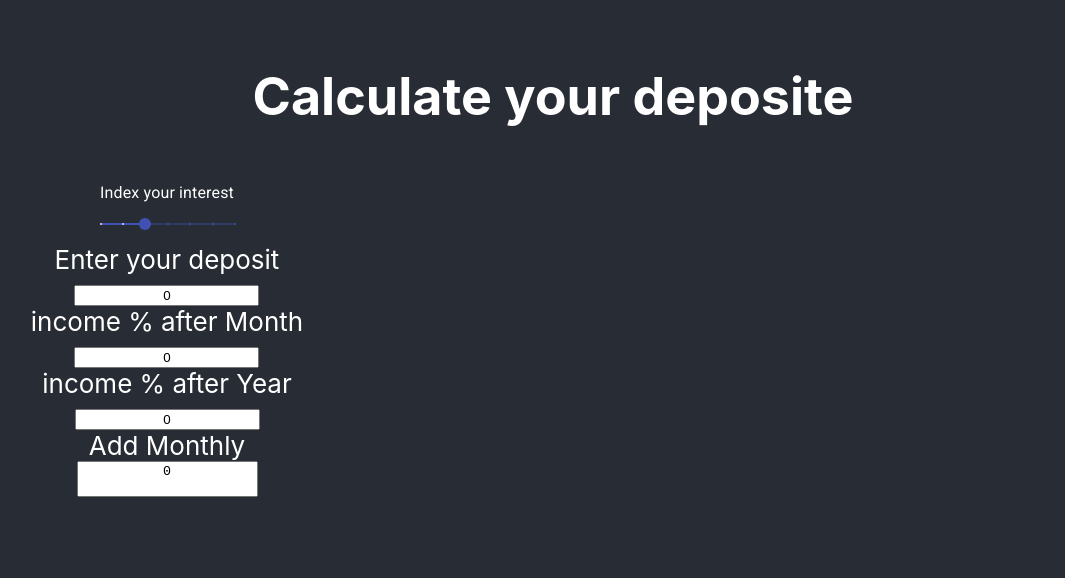
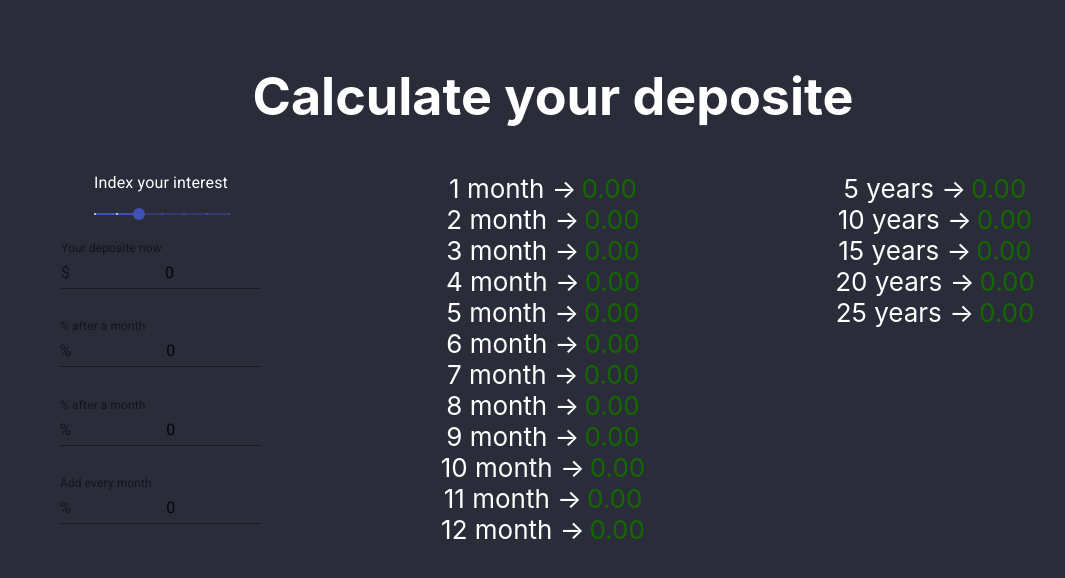
Before and after one commit to Pahomkch/Deposite_with_hard_procent, a React (Create React App) app: page / in a window 1280 px wide. Shown: the top 578 px of the page, without its empty margins (87-1152 px from the left). Built offline with nearby package versions, Linux system fonts and the light colour scheme.

Commit message:
Change UI and some logic in calculate func. And all rerender when nfo about deposite changed

```diff
--- a/src/App.css
+++ b/src/App.css
@@ -1,5 +1,5 @@
 .App {
-  background-color: #282c34;
+  background-color: #2b2c3a;
   padding-top: 30px;
   min-height: 100vh;
   font-size: calc(10px + 2vmin);
@@ -15,7 +15,7 @@
   margin: 10px;
 }
 
-h1{
+.title {
   text-align: center;
 }
 .variables  {
@@ -29,26 +29,27 @@ h1{
   flex: 0.3;
 }
 
-
 .willBe {
-  /* padding: 0 20px; */
   text-align: right;
   flex: 0.3
 }
+
 .cell {
   text-align: center;
   flex: 1;
+  color: #fff;
 }
 
 input, textarea {
   text-align: center;
 }
+
 textarea {
   resize: none;
   flex: 1;
 }
 
-.calculateEachMonth  {
+.calculateEachMonth, .calculateEachYear  {
   display: flex;
   justify-content: center;
 }
--- a/src/App.js
+++ b/src/App.js
@@ -1,12 +1,16 @@
 import React, { useState } from 'react';
 import './App.css';
 import ProcentForDeposite from './ProcentForDeposite';
+import { createMuiTheme } from '@material-ui/core/styles';
 
+import { TextField } from '@material-ui/core';
+import InputAdornment from '@material-ui/core/InputAdornment';
 
 
 const charAfterDot = 2
 
 export default function App() {
+
 //initial state
 const [procentEveryYear, setProcentPerYear] = useState(0.04)
 const [deposite, setDeposite] = useState(0)
@@ -15,18 +19,18 @@ const [yearIncome, setYearIncome] = useState(0)
 const [addEveryMonth, setAddEveryMoth] = useState(0)
 
 // Calculate
-  const calculateProcentIncomeAfterMonth = (depositCount, monthlyPaid = 0) => {
-    return +((depositCount + monthlyPaid) * procentEveryYear / 12).toFixed(charAfterDot)
+  const calculateProcentIncomeAfterMonth = (procent = procentEveryYear, depositCount = deposite, monthlyPaid = addEveryMonth  ) => {
+    return +((depositCount + monthlyPaid) * procent / 12).toFixed(charAfterDot)
   }
 
-  const calculateProcentIncomeAfterYear = (depositCount, monthlyPaid = 0) => {
+  const calculateProcentIncomeAfterYear = (procent = procentEveryYear, depositCount = deposite, monthlyPaid = addEveryMonth) => {
     const depositSumm = calculateDepositeAfterSomeMonth(12, depositCount, addEveryMonth)
-    return calculateProcentIncomeAfterMonth(depositSumm[11])
+    return calculateProcentIncomeAfterMonth(procent, depositSumm[11], monthlyPaid,   )
   }
 
-  const calculateDepositeAfterSomeMonth = (countMonth, deposite, monthlyPaid = 0, procentOfYear = procentEveryYear) => {
+  const calculateDepositeAfterSomeMonth = (countMonth, depositeCount = deposite, monthlyPaid = addEveryMonth, procentOfYear = procentEveryYear) => {
     let depositeSumms = [];
-    let newDeposite = deposite;
+    let newDeposite = depositeCount;
     for (let i = 0; i < countMonth; i++) {
       newDeposite = (newDeposite + monthlyPaid) + newDeposite * procentOfYear / 12
       depositeSumms.push(newDeposite.toFixed(charAfterDot))
@@ -41,82 +45,115 @@ const [addEveryMonth, setAddEveryMoth] = useState(0)
       newDepositSize = 0
     }
     setDeposite(newDepositSize)
-    setMonthIncome(calculateProcentIncomeAfterMonth(newDepositSize, addEveryMonth))
-    setYearIncome(calculateProcentIncomeAfterYear(newDepositSize, addEveryMonth) )
+    setMonthIncome(calculateProcentIncomeAfterMonth(procentEveryYear, newDepositSize))
+    setYearIncome(calculateProcentIncomeAfterYear(procentEveryYear, newDepositSize) )
   }
 
   const summAddEveryMonthIsChanged = event => {
     const monthlyPaid = +event.target.value
     setAddEveryMoth(monthlyPaid)
-    setMonthIncome(calculateProcentIncomeAfterMonth(deposite, monthlyPaid))
-    setYearIncome(calculateProcentIncomeAfterYear(deposite, monthlyPaid) )
+    setMonthIncome(calculateProcentIncomeAfterMonth(procentEveryYear, deposite, monthlyPaid))
+    setYearIncome(calculateProcentIncomeAfterYear(procentEveryYear, deposite, monthlyPaid) )
   }
 
 
   const userDepositInfo = (
-    <div className={'variables'}>
+    <form className={'variables'}>
       <div className={'cell'}>
-        <ProcentForDeposite  setProcent={setProcentPerYear} />
+        <ProcentForDeposite   procentEveryYear={procentEveryYear}
+                              setProcent={setProcentPerYear}
+                              setMonthIncome={setMonthIncome}
+                              setYearIncome={setYearIncome}
+                              calculateProcentIncomeAfterMonth={calculateProcentIncomeAfterMonth}
+                              calculateProcentIncomeAfterYear={calculateProcentIncomeAfterYear}
+                              deposite={deposite}
+                              addEveryMonth={addEveryMonth}
+         />
       </div>
       <div className={'cell'}>
-        <div>Enter your deposit</div>
-        <input value={deposite} onChange={depositIsChange}  type={'text'}  />
+        <TextField
+            value={deposite}
+            onChange={depositIsChange}
+            label="Your deposite now"
+            id="standard-start-adornment"
+            className={'cell'}
+            InputProps={{
+              startAdornment: <InputAdornment position="start">$</InputAdornment>,
+            }}
+          />
       </div>
 
       <div className={'cell'}>
-        <div>income % after Month</div>
-        <input value={monthIncome} onChange={() => {console.log('Its proprepty calculate automatic')}}
-                id={'inComeNextMonth'}  placeholder={'month'}  type={'text'}  />
+      <TextField
+            value={monthIncome}
+            onChange={() => {console.log('Its proprepty calculate automatic')}}
+            label="% after a month"
+            id="procentAfterMonth"
+            color="secondary"
+            InputProps={{
+              startAdornment: <InputAdornment position="start">%</InputAdornment>,
+            }}
+          />
       </div>
 
       <div className={'cell'}>
-        <div>income % after Year</div>
-        <input value={yearIncome} onChange={() => {console.log('Its proprepty calculate automatic')}}
-                id={'inComeNextYear'}  placeholder={'year'}  type={'text'}  />
+      <TextField
+            value={yearIncome}
+            onChange={() => {console.log('Its proprepty calculate automatic')}}
+            label="% after a month"
+            id="procentAfterYear"
+            color="secondary"
+
+            InputProps={{
+              startAdornment: <InputAdornment position="start">%</InputAdornment>,
+            }}
+          />
+
       </div>
 
       <div className={'cell'}>
-        <div>Add Monthly</div>
-        <textarea placeholder={'Can add every month'}
-                id={'addEveryMonth'}
-                value={addEveryMonth}
-                onChange={summAddEveryMonthIsChanged} />
+        <TextField  label="Add every month"
+                    placeholder={'Can add every month'}
+                    value={addEveryMonth}
+                    onChange={summAddEveryMonthIsChanged}
+                    InputProps={{
+                      startAdornment: <InputAdornment position="start">%</InputAdornment>,
+                    }}
+          />
       </div>
-    </div>)
+    </form>)
 
-  // const willBeMoneyOnAYear = calculateDepositeSizeForSomeMonths(deposite, addEveryMonth, 12)
-  //                                   .map( (sum, index) => {
-  //                                     let showSum = +sum.toFixed(charAfterDot)
-  //                                     return (
-  //                                       <div className={'calculateEachMonth'}>
-  //                                         <p> After {index + 1} month:</p>
-  //                                         <p className={'calculateDeposite'}>{showSum}</p>
-  //                                       </div>
-  //                                     )})  ;
+  const willBeMoneyOnAYear = calculateDepositeAfterSomeMonth(12, deposite, addEveryMonth)
+                                    .map( (sum, index) => {
+                                      return (
+                                        <div className={'calculateEachMonth'}>
+                                          <p> {index + 1} month -></p>
+                                          <p className={'calculateDeposite'}>{sum}</p>
+                                        </div>
+                                      )})  ;
 
-  //   const willBeMoneyOnLongTherm = calculateDepositeSizeForSomeMonths(deposite, addEveryMonth, 240)
-  //                                     .map( (sum, index) => {
-  //                                       return (index === 59 || index === 119 || index === 179 || index === 239  ) ?
-  //                                               <div className={'calculateEachMonth'}>
-  //                                                 After {index=== 59 && '5 years'}
-  //                                                         {index === 119 && '10 years'}
-  //                                                         {index === 179 && '15 years'}
-  //                                                         {index === 239 && '20 years'}
-  //                                                   <p className={'calculateDeposite'}>{sum}</p></div>
-  //                                               : null
-  //                                     })
+    const willBeMoneyOnLongTherm = calculateDepositeAfterSomeMonth(300)
+                                        .map( (summa, index) => {
+                                            if (index === 59 || index === 119 || index === 179 || index === 239 || index === 299) {
+                                              return <div className={'calculateEachYear'}>
+                                                        <p> { (index + 1) / 12} years -></p>
+                                                        <p className={'calculateDeposite'}>{summa}</p>
+                                                      </div>
+                                            }
+                                            return null
+                                          })
 
 
   return (
     <div className={'App'} color="primary">
-      <h1>Calculate your deposite</h1>
+      <h1 className={'title'}>Calculate your deposite</h1>
       <div className={'container'}>
         {userDepositInfo}
         <div className={'willBe'}>
-          {/* {willBeMoneyOnAYear} */}
+          {willBeMoneyOnAYear}
         </div>
         <div className={'longThermPlans'}>
-          {/* {willBeMoneyOnLongTherm} */}
+          {willBeMoneyOnLongTherm}
         </div>
 
       </div>
--- a/src/ProcentForDeposite.jsx
+++ b/src/ProcentForDeposite.jsx
@@ -3,8 +3,16 @@ import Typography from '@material-ui/core/Typography';
 import Slider from '@material-ui/core/Slider';
 import style from './App'
 
-export default function ProcentForDeposite({setProcent}) {
-    return (
+export default function ProcentForDeposite({setProcent, setMonthIncome, setYearIncome, calculateProcentIncomeAfterMonth,              calculateProcentIncomeAfterYear }) {
+
+  const updateCalculating = (e, value) => {
+    const newProcentValue = (value/100).toFixed(3)
+    setProcent(newProcentValue)
+    setMonthIncome(calculateProcentIncomeAfterMonth( newProcentValue ))
+    setYearIncome(calculateProcentIncomeAfterYear( newProcentValue ) )
+  }
+
+  return (
     <div className={style.procentForDeposite}>
       <Typography id="discrete-slider" gutterBottom>
         Index your interest
@@ -17,7 +25,7 @@ export default function ProcentForDeposite({setProcent}) {
         marks
         min={3}
         max={6}
-        getAriaValueText={(value) => { setProcent((value/100).toFixed(3))} } />
+        onChange={updateCalculating } />
 
     </div>
   );
```
